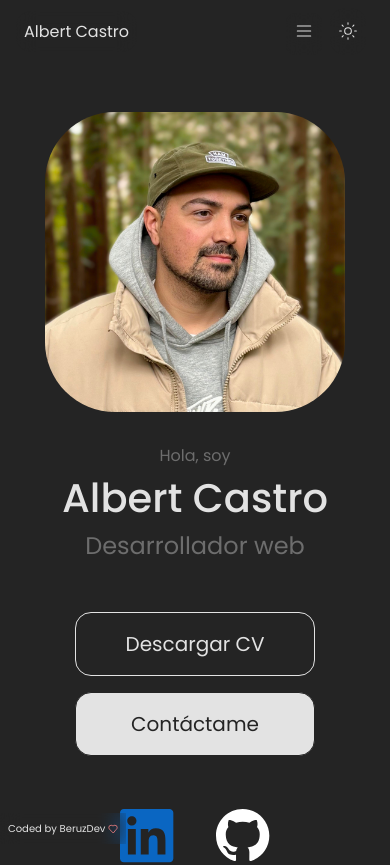
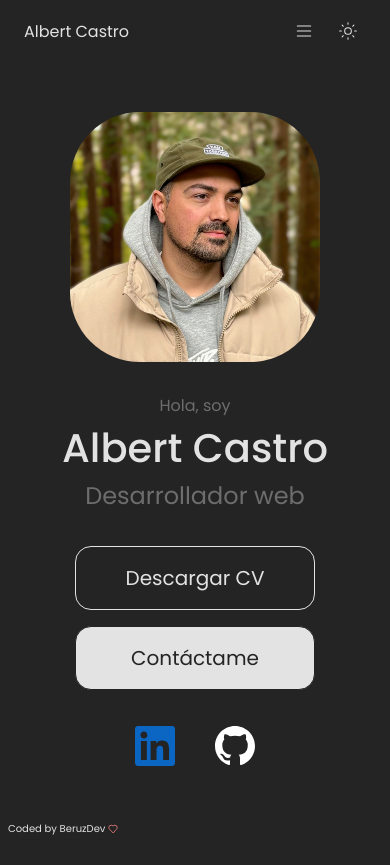
Before and after one commit to BeruzDev/react-portfolio, a React (Vite) app: page / in a window 390 px wide. Shown: the top 865 px of the page. Built offline with nearby package versions, Linux system fonts and the light colour scheme; a web font is replaced by a local one.

Commit message:
Style update🥲

```diff
--- a/src/styles/Home.css
+++ b/src/styles/Home.css
@@ -137,6 +137,10 @@
 
 		.profile{
 			padding: 2rem;
+
+			.profile-img{
+				height: 250px;
+			}
 		}
 
 		.sumary{
@@ -144,13 +148,13 @@
 
 			.text{
 				line-height: 1.5;
-				margin-bottom: 3rem;
+				margin-bottom: 2rem;
 			}
 
 			.btns{
 				flex-direction: column;
 				align-items: center;
-				margin-bottom: 3rem;
+				margin-bottom: 2rem;
 
 				.cv{
 					font-size: 1.25rem;
@@ -167,11 +171,11 @@
 
 			.rrss{
 				.rrss-btn{
-					width: 4rem;
-					height: 4rem;
+					width: 3rem;
+					height: 3rem;
 					.rrss-icon{
-						width: 4em;
-						height: 4em;
+						width: 3em;
+						height: 3em;
 					}
 				}
 			}
```
